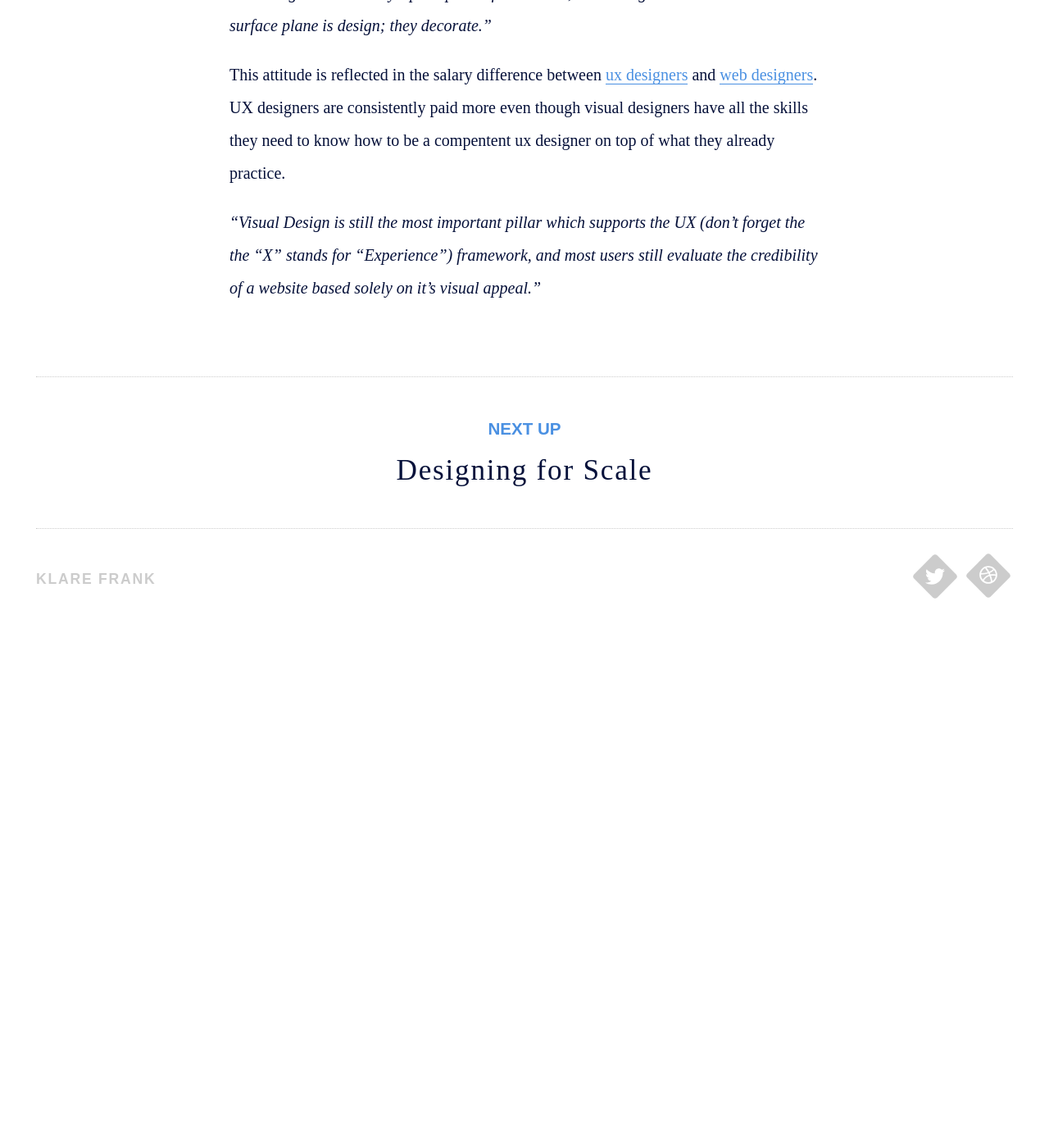
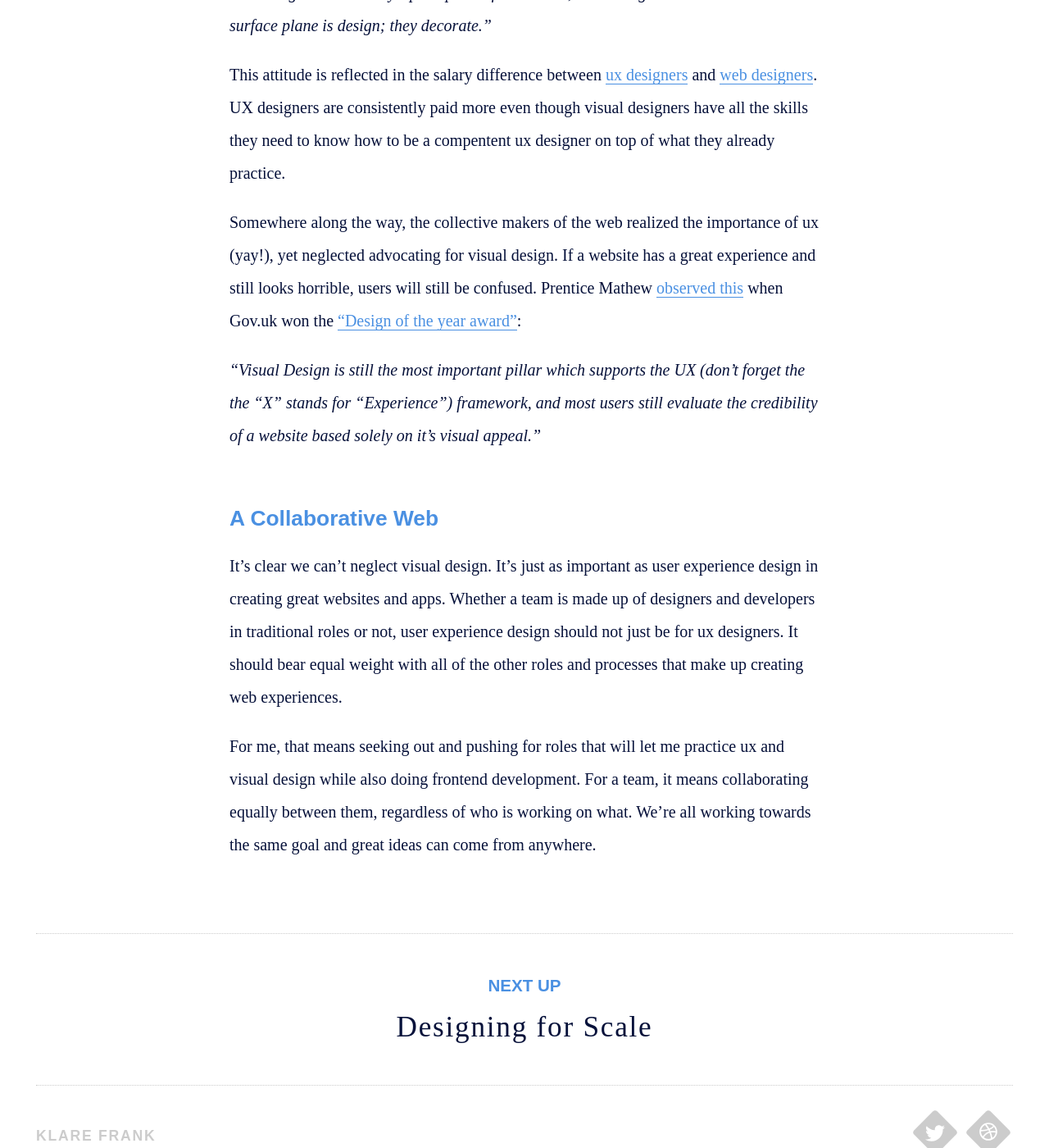
Before and after one commit to kfrank/kfrank.github.io, a Jekyll site: the page built from _posts/2014-11-14-how-the-ux-designer-killed-design.md, in a window 1280 px wide and 1400 px high, scrolled down 3281 px. Shown: the whole window at 82% size. Built offline with Jekyll 4.4.1, drawn with Linux system fonts in a browser that asks for light colours; nearby versions of some CDN libraries; Markdown is read by kramdown in place of the engine named in the settings; before the commit the page ends 4052 px from its top, so only the background shows below that; some of the changed text lies outside the part shown.

Commit message:
Finished blog post

```diff
--- a/_posts/2014-09-17-the-case-for-generalization.md
+++ b/_posts/2014-11-14-how-the-ux-designer-killed-design.md
@@ -38,5 +38,11 @@ Mark Boulton describes this perfectly in his article [Visual Design is Not a Thi
 
 This attitude is reflected in the salary difference between [ux designers](http://www.coroflot.com/designsalaryguide/user-experience-designer/united-states) and [web designers](http://www.coroflot.com/designsalaryguide/web-designer/united-states). UX designers are consistently paid more even though visual designers have all the skills they need to know how to be a compentent ux designer on top of what they already practice.
 
+Somewhere along the way, the collective makers of the web realized the importance of ux (yay!), yet neglected advocating for visual design. If a website has a great experience and still looks horrible, users will still be confused. Prentice Mathew [observed this](https://medium.com/@prenticemathew/ux-specialists-are-killing-web-design-50b7d7607c13) when Gov.uk won the [“Design of the year award”](http://www.bbc.co.uk/news/entertainment-arts-22164715):
 
 *“Visual Design is still the most important pillar which supports the UX (don’t forget the the “X” stands for “Experience”) framework, and most users still evaluate the credibility of a website based solely on it’s visual appeal.”*
+
+##A Collaborative Web
+It’s clear we can’t neglect visual design. It’s just as important as user experience design in creating great websites and apps. Whether a team is made up of designers and developers in traditional roles or not, user experience design should not just be for ux designers. It should bear equal weight with all of the other roles and processes that make up creating web experiences.
+
+For me, that means seeking out and pushing for roles that will let me practice ux and visual design while also doing frontend development. For a team, it means collaborating equally between them, regardless of who is working on what. We’re all working towards the same goal and great ideas can come from anywhere.
```
Also changed, not shown: other parts of _posts/2014-11-14-how-the-ux-designer-killed-design.md (+1 -1 lines), _posts/2014-09-15-designing-for-scale.md (+1 -0 lines).
